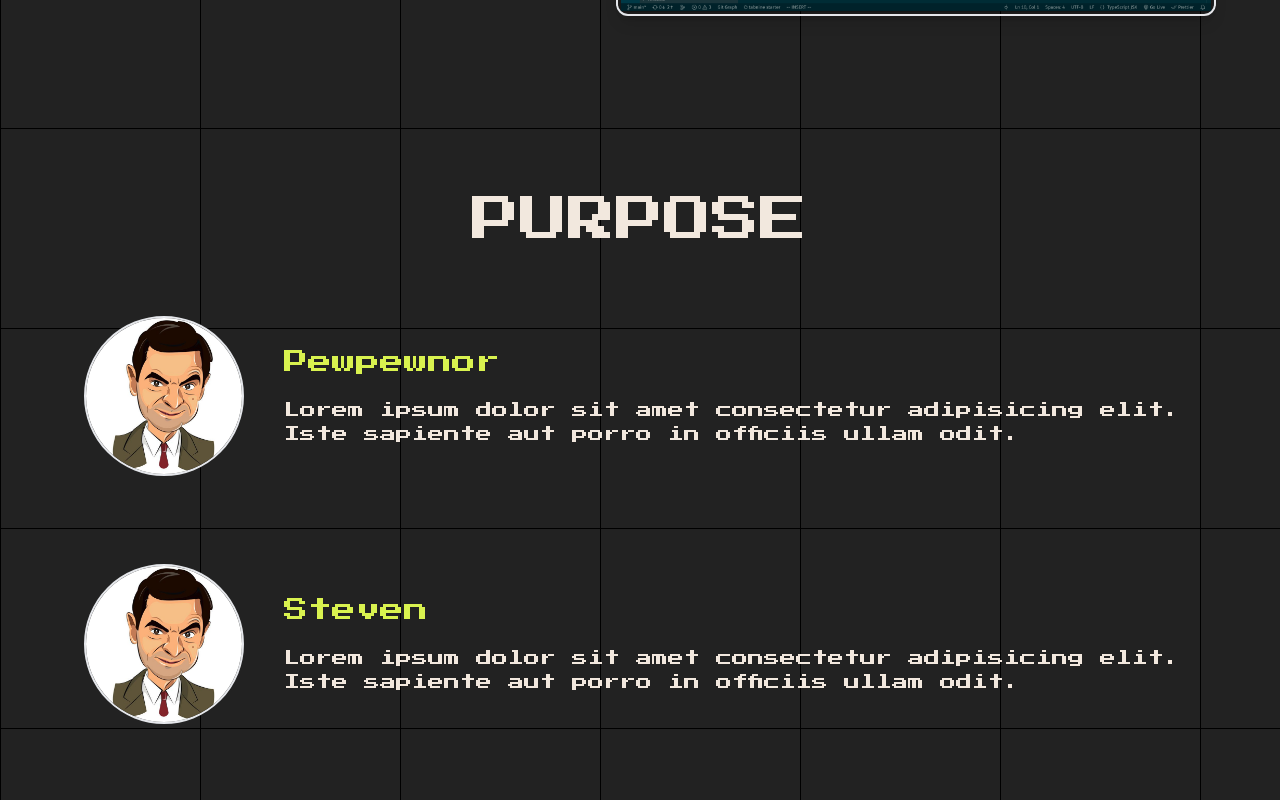
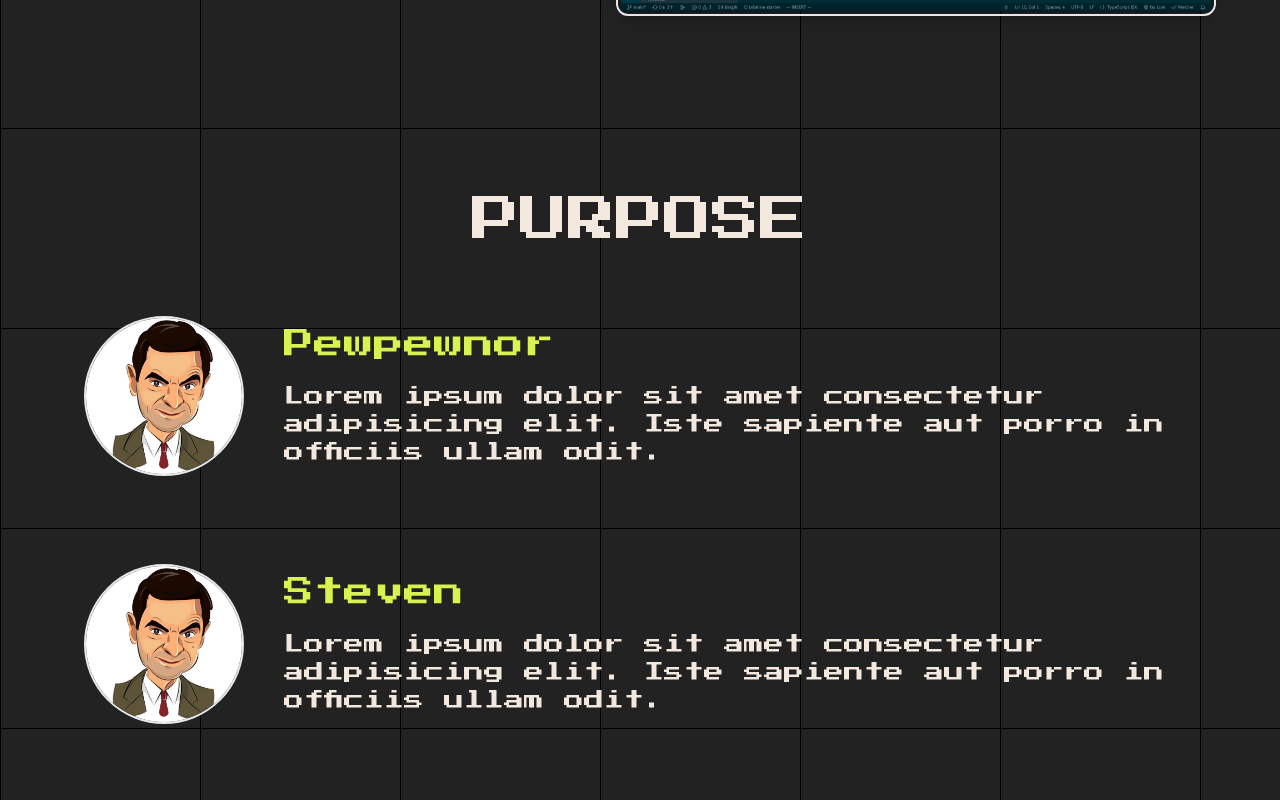
Before and after one commit to pewpewnor/ScriptQuest, a Next.js app: page / in a window 1280 px wide. Shown: the part 503-1303 px from the top of the page. Built offline with nearby package versions, Linux system fonts and the light colour scheme.

Commit message:
fix editor page

```diff
--- a/src/app/page.tsx
+++ b/src/app/page.tsx
@@ -57,10 +57,10 @@ const WelcomePage: FC<WelcomePageProps> = (props: WelcomePageProps) => {
 								alt="profile"
 							/>
 							<div className="items-center justify-center md:ml-10">
-								<h2 className="my-5 text-center font-press text-2xl text-clay text-lime md:my-0 md:mb-5 md:text-left">
+								<h2 className="my-5 text-center font-press text-3xl text-clay text-lime md:my-0 md:mb-5 md:text-left">
 									Pewpewnor
 								</h2>
-								<p className="text-center font-press text-clay md:pt-0 md:text-left">
+								<p className="text-center font-press text-clay text-xl md:pt-0 md:text-left">
 									Lorem ipsum dolor sit amet consectetur
 									adipisicing elit. Iste sapiente aut porro in
 									officiis ullam odit.
@@ -76,10 +76,10 @@ const WelcomePage: FC<WelcomePageProps> = (props: WelcomePageProps) => {
 								alt="profile"
 							/>
 							<div className="items-center justify-center md:ml-10">
-								<h2 className="my-5 text-center font-press text-2xl text-clay text-lime md:my-0 md:mb-5 md:text-left">
+								<h2 className="my-5 text-center font-press text-3xl text-clay text-lime md:my-0 md:mb-5 md:text-left">
 									Steven
 								</h2>
-								<p className="text-center font-press text-clay md:pt-0 md:text-left">
+								<p className="text-center font-press text-clay text-xl md:pt-0 md:text-left">
 									Lorem ipsum dolor sit amet consectetur
 									adipisicing elit. Iste sapiente aut porro in
 									officiis ullam odit.
--- a/src/components/editor/EditorPage.tsx
+++ b/src/components/editor/EditorPage.tsx
@@ -35,6 +35,7 @@ const EditorPage: FC<EditorPageProps> = (props: EditorPageProps) => {
 
 	const [showRename, setShowRename] = useState(false);
 	const [isPlaying, setIsPlaying] = useState(false);
+	const [hideButton, setHideButton] = useState(true);
 
 	function handleCodeChange(event: ChangeEvent<HTMLTextAreaElement>) {
 		const input = event.target.value;
@@ -88,10 +89,10 @@ const EditorPage: FC<EditorPageProps> = (props: EditorPageProps) => {
 	const errors = detectError(code);
 
 	return (
-		<div className="paper-grid flex">
+		<div className="paper-grid flex flex-col md:flex-row">
 			{/* Navbar */}
-			<div className="flex w-4/6 flex-col">
-				<div className="absolute top-0 flex w-4/6 items-center justify-around gap-14 bg-black px-10 text-center font-vt text-2xl text-clay sm:h-16 sm:px-10 sm:text-left">
+			<div className="flex flex-col md:w-4/6">
+				<div className="absolute top-0 flex w-full items-center justify-around gap-14 bg-black px-10 text-center font-vt text-2xl text-clay sm:h-16 sm:px-10 sm:text-left md:w-4/6">
 					<h1 className="group flex items-center justify-center gap-2 rounded-lg p-2 font-press text-lg text-clay">
 						{showRename ? (
 							<input
@@ -112,9 +113,13 @@ const EditorPage: FC<EditorPageProps> = (props: EditorPageProps) => {
 							className="h-6 w-6 cursor-pointer fill-clay group-hover:fill-electric"
 							onClick={() => {
 								setShowRename((prev) => !prev);
+								setHideButton(!hideButton);
 							}}
 						/>
 					</h1>
+
+					{hideButton && (
+						<div className="flex flex-row gap-10 md:gap-20">
 							<button className="group flex items-center gap-2 rounded-lg border-2 px-4 hover:border-electric hover:text-electric">
 								Export
 								<AiOutlineDownload className="fill-clay group-hover:fill-electric" />
@@ -123,7 +128,7 @@ const EditorPage: FC<EditorPageProps> = (props: EditorPageProps) => {
 								className="group flex items-center gap-2 rounded-lg border-2 px-4 hover:border-electric hover:text-electric"
 								onClick={handleCloseAndSave}
 							>
-						Save & exit
+								exit
 								<AiFillSave className="fill-clay group-hover:fill-electric" />
 							</button>
 							{isPlaying ? (
@@ -144,9 +149,11 @@ const EditorPage: FC<EditorPageProps> = (props: EditorPageProps) => {
 								</button>
 							)}
 						</div>
+					)}
+				</div>
 
 				{/* Code Editor */}
-				<div className="min-h-screen w-full bg-black bg-opacity-10 pt-16">
+				<div className="w-full bg-black bg-opacity-10 pt-16 md:min-h-screen">
 					<div className="flex h-full overflow-x-auto">
 						<div className="">
 							{code.split("\n").map((_, index) => (
@@ -172,7 +179,7 @@ const EditorPage: FC<EditorPageProps> = (props: EditorPageProps) => {
 
 			{/* Output */}
 
-			<div className="relative h-screen w-2/6 overflow-y-auto border-2 border-electric bg-slate-900 p-4 text-left">
+			<div className="h-60 w-full overflow-y-auto  border-2 border-electric bg-slate-900 p-4 text-left md:relative md:h-screen md:w-2/6">
 				{errors.length ? (
 					<pre className="font-mono text-lg text-red-500">
 						{errors.join("\n\n")}
```
Lines whose indentation alone changed are shown as unchanged.
